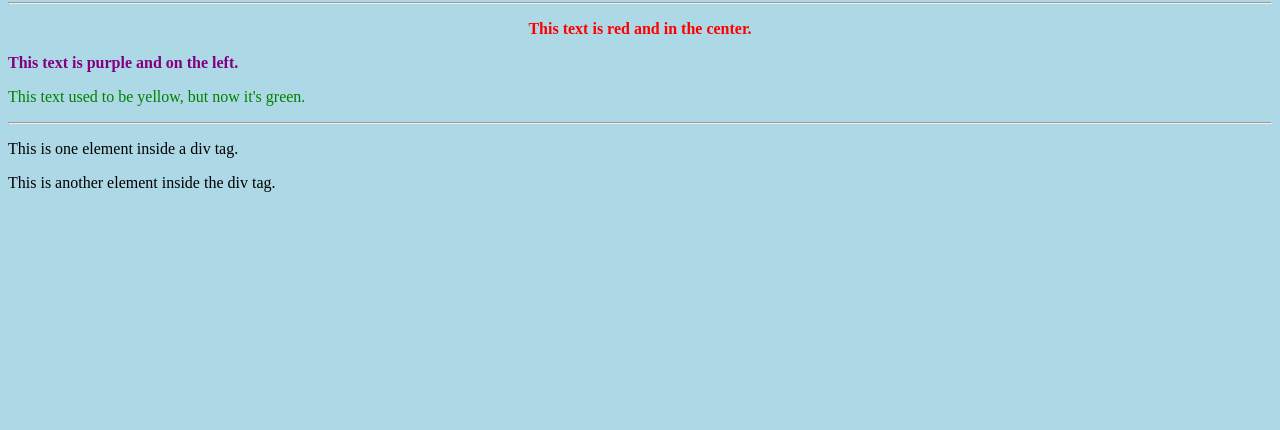
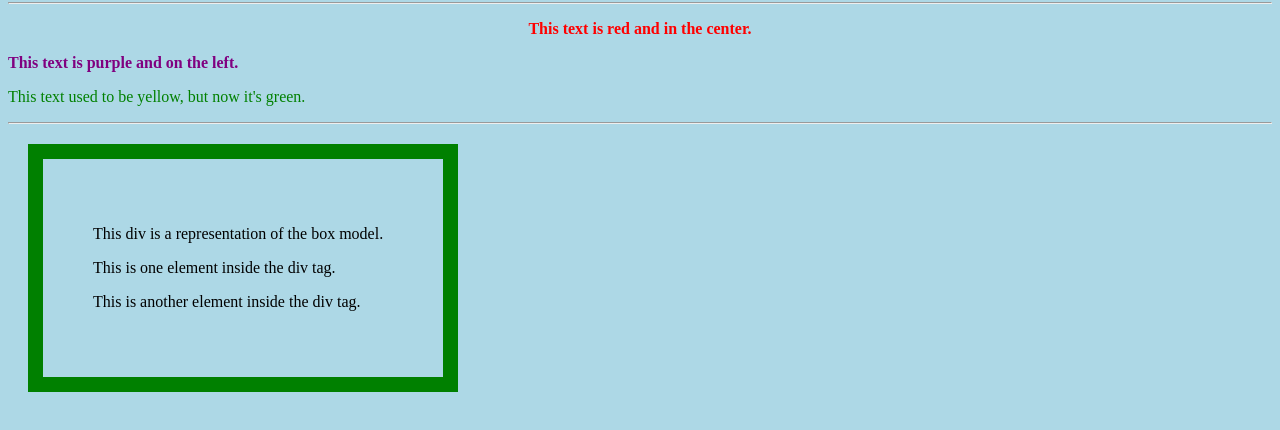
Before and after one commit to arrowsmithtech21/portfolio, a plain HTML site: page testpage.html in a window 1280 px wide. Shown: the part 78-508 px from the top of the page. Drawn offline with Linux system fonts and the light colour scheme.

Commit message:
Image change

```diff
--- a/css/style.css
+++ b/css/style.css
@@ -20,3 +20,10 @@ h1 {
 #uniqueColorFont {
     color: green;
 }
+
+.boxModel {
+    width: 300px;
+    border: 15px solid green;
+    padding: 50px;
+    margin: 20px;
+}
--- a/testpage.html
+++ b/testpage.html
@@ -42,8 +42,9 @@
     <p id="uniqueColorFont">This text used to be yellow, but now it's green.</p>
     <hr>
 
-    <div>
-        <p>This is one element inside a div tag.</p>
+    <div class="boxModel">
+        <p>This div is a representation of the box model.</p>
+        <p>This is one element inside the div tag.</p>
         <p>This is another element inside the div tag.</p>
     </div>
 </body>
```
Also changed, not shown: index.html (+2 -2 lines), 2 other files.
